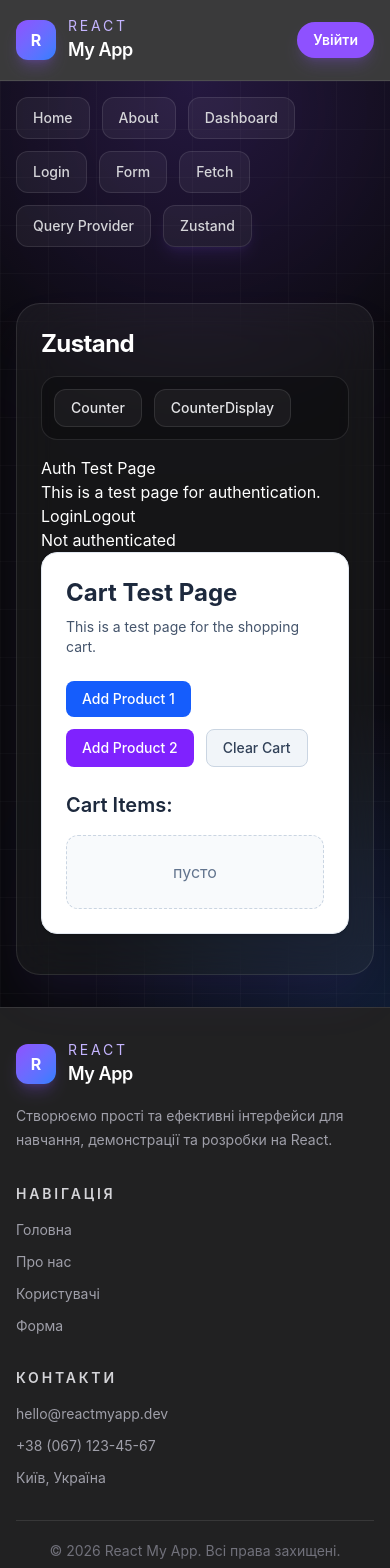
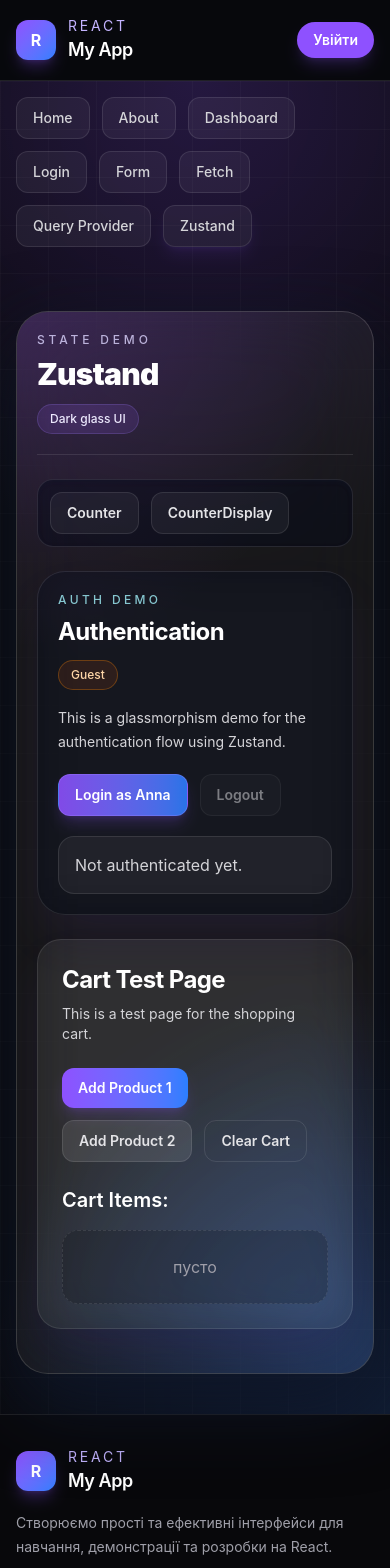
Before and after one commit to mazurokov/react-my-app, a React (Vite) app: page /zustand in a window 390 px wide. Shown: the top 1568 px of the page. Built offline with nearby package versions, Linux system fonts and the light colour scheme.

Commit message:
zustand: cart

```diff
--- a/src/pages/zustand/ZustandPage.jsx
+++ b/src/pages/zustand/ZustandPage.jsx
@@ -4,31 +4,50 @@ import CartTest from "@pages/zustand/children/CartTest/CartTest.jsx";
 
 function ZustandPage() {
   return (
-    <section className="mx-auto max-w-6xl px-4 py-8 text-white">
-      <div className="rounded-3xl border border-white/10 bg-white/5 p-6 shadow-2xl shadow-violet-500/10 backdrop-blur-xl">
-        <h2 className="mb-4 text-2xl font-bold tracking-tight">Zustand</h2>
-        <nav className="mb-4 flex flex-wrap gap-3 rounded-2xl border border-white/10 bg-zinc-950/40 p-3">
+    <section className="mx-auto max-w-6xl px-4 py-10 text-white">
+      <div className="relative overflow-hidden rounded-[32px] border border-white/15 bg-white/6 p-5 shadow-[0_30px_80px_rgba(15,23,42,0.9)] backdrop-blur-2xl sm:p-7">
+        <div className="absolute inset-0 bg-[radial-gradient(circle_at_top_left,_rgba(168,85,247,0.2),_transparent_30%),radial-gradient(circle_at_bottom_right,_rgba(59,130,246,0.18),_transparent_34%)]" />
+
+        <div className="relative">
+          <header className="mb-6 flex flex-col gap-3 border-b border-white/10 pb-5 sm:flex-row sm:items-center sm:justify-between">
+            <div>
+              <p className="mb-2 text-xs font-medium uppercase tracking-[0.32em] text-violet-200/80">
+                state demo
+              </p>
+              <h2 className="text-3xl font-black tracking-tight text-white">
+                Zustand
+              </h2>
+            </div>
+
+            <span className="inline-flex w-fit items-center rounded-full border border-violet-400/20 bg-violet-500/10 px-3 py-1.5 text-xs font-medium text-violet-100 backdrop-blur-xl">
+              Dark glass UI
+            </span>
+          </header>
+
+          <nav className="mb-6 flex flex-wrap gap-3 rounded-2xl border border-white/10 bg-slate-950/40 p-3 shadow-inner shadow-slate-900/30">
             <Link
-            className="inline-flex items-center justify-center rounded-xl border border-white/10 bg-white/5 px-4 py-2 text-sm font-medium text-zinc-200 transition hover:border-violet-400/50 hover:bg-violet-500/10 hover:text-white"
+              className="inline-flex items-center justify-center rounded-xl border border-white/10 bg-white/5 px-4 py-2.5 text-sm font-semibold text-zinc-200 transition hover:border-violet-400/40 hover:bg-violet-500/10 hover:text-white"
               to="counter"
             >
               Counter
             </Link>
 
             <Link
-            className="inline-flex items-center justify-center rounded-xl border border-white/10 bg-white/5 px-4 py-2 text-sm font-medium text-zinc-200 transition hover:border-violet-400/50 hover:bg-violet-500/10 hover:text-white"
+              className="inline-flex items-center justify-center rounded-xl border border-white/10 bg-white/5 px-4 py-2.5 text-sm font-semibold text-zinc-200 transition hover:border-violet-400/40 hover:bg-violet-500/10 hover:text-white"
               to="counter-display"
             >
               CounterDisplay
             </Link>
           </nav>
 
+          <div className="space-y-6">
             <AuthTest />
+            <CartTest />
+          </div>
 
-        <CartTest />
-
-        <div className="mt-4">
+          <div className="mt-6">
             <Outlet />
+          </div>
         </div>
       </div>
     </section>
--- a/src/pages/zustand/children/CartTest/CartTest.jsx
+++ b/src/pages/zustand/children/CartTest/CartTest.jsx
@@ -1,3 +1,4 @@
+import CommonButton from "@components/CommonButton/CommonButton.jsx";
 import cartStore from "@store/cartStore/cartStore.js";
 
 function CartTest() {
@@ -11,15 +12,16 @@ function CartTest() {
   const total = cart.reduce((sum, item) => sum + item.price * item.quantity, 0);
 
   return (
-    <div className="mx-auto max-w-2xl rounded-2xl border border-slate-200 bg-white p-6 shadow-sm">
-      <h1 className="mb-2 text-2xl font-bold text-slate-800">Cart Test Page</h1>
-      <p className="mb-6 text-sm text-slate-600">
+    <div className="mt-6 rounded-3xl border border-white/10 bg-white/5 p-6 shadow-2xl shadow-violet-500/10 backdrop-blur-xl">
+      <h1 className="mb-2 text-2xl font-bold tracking-tight text-white">
+        Cart Test Page
+      </h1>
+      <p className="mb-6 text-sm text-zinc-300">
         This is a test page for the shopping cart.
       </p>
 
       <div className="mb-6 flex flex-wrap gap-3">
-        <button
-          className="rounded-lg bg-blue-600 px-4 py-2 text-sm font-medium text-white transition hover:bg-blue-700"
+        <CommonButton
           onClick={() =>
             addItem({
               id: 1,
@@ -27,11 +29,12 @@ function CartTest() {
               price: 100,
             })
           }
+          type="button"
+          variant="primary"
         >
           Add Product 1
-        </button>
-        <button
-          className="rounded-lg bg-violet-600 px-4 py-2 text-sm font-medium text-white transition hover:bg-violet-700"
+        </CommonButton>
+        <CommonButton
           onClick={() =>
             addItem({
               id: 2,
@@ -39,18 +42,22 @@ function CartTest() {
               price: 200,
             })
           }
+          type="button"
+          variant="secondary"
         >
           Add Product 2
-        </button>
-        <button
-          className="rounded-lg border border-slate-300 bg-slate-100 px-4 py-2 text-sm font-medium text-slate-700 transition hover:bg-slate-200"
-          onClick={() => clearCart()}
+        </CommonButton>
+        <CommonButton
+          onClick={clearCart}
+          type="button"
+          variant="outline"
+          className="border-white/10 bg-transparent text-zinc-200 hover:bg-white/5"
         >
           Clear Cart
-        </button>
+        </CommonButton>
       </div>
 
-      <h2 className="mb-4 text-xl font-semibold text-slate-800">Cart Items:</h2>
+      <h2 className="mb-4 text-xl font-semibold text-white">Cart Items:</h2>
 
       <div className="space-y-3">
         {cart?.length ? (
@@ -58,45 +65,47 @@ function CartTest() {
             {cart.map((item) => (
               <div
                 key={item.id}
-                className="flex items-center justify-between gap-3 rounded-xl border border-slate-200 bg-slate-50 p-3"
+                className="flex items-center justify-between gap-3 rounded-2xl border border-white/10 bg-zinc-950/30 p-3"
               >
                 <div className="flex items-center gap-3">
-                  <span className="font-medium text-slate-800">
-                    {item.name}
-                  </span>
-                  <span className="text-sm text-slate-600">
+                  <span className="font-medium text-white">{item.name}</span>
+                  <span className="text-sm text-zinc-400">
                     Quantity: {item.quantity}
                   </span>
                 </div>
 
                 <div className="flex items-center gap-2">
                   <button
-                    className="h-8 w-8 rounded-md bg-slate-200 text-lg font-semibold text-slate-700 transition hover:bg-slate-300"
+                    className="h-8 w-8 rounded-lg border border-white/10 bg-white/5 text-lg font-semibold text-zinc-200 transition hover:bg-white/10"
                     onClick={() => incrementQuantity(item.id)}
+                    type="button"
                   >
                     +
                   </button>
                   <button
-                    className="h-8 w-8 rounded-md bg-slate-200 text-lg font-semibold text-slate-700 transition hover:bg-slate-300"
+                    className="h-8 w-8 rounded-lg border border-white/10 bg-white/5 text-lg font-semibold text-zinc-200 transition hover:bg-white/10"
                     onClick={() => decrementQuantity(item.id)}
+                    type="button"
                   >
                     -
                   </button>
-                  <button
-                    className="rounded-md bg-red-500 px-3 py-1.5 text-sm font-medium text-white transition hover:bg-red-600"
+                  <CommonButton
                     onClick={() => removeItem(item.id)}
+                    type="button"
+                    variant="danger"
+                    className="px-3 py-1.5"
                   >
                     Remove
-                  </button>
+                  </CommonButton>
                 </div>
               </div>
             ))}
-            <div className="mt-5 rounded-xl bg-slate-100 p-3 text-lg font-semibold text-slate-800">
+            <div className="mt-5 rounded-2xl border border-violet-400/20 bg-violet-500/10 p-3 text-lg font-semibold text-violet-100">
               Total: {total}
             </div>
           </>
         ) : (
-          <div className="rounded-xl border border-dashed border-slate-300 bg-slate-50 p-6 text-center text-slate-500">
+          <div className="rounded-2xl border border-dashed border-white/10 bg-zinc-950/20 p-6 text-center text-zinc-400">
             пусто
           </div>
         )}
--- a/src/pages/zustand/children/authTest/AuthTest.jsx
+++ b/src/pages/zustand/children/authTest/AuthTest.jsx
@@ -7,12 +7,35 @@ function AuthTest() {
   const logout = useAuth((state) => state.logout);
 
   return (
-    <div>
-      <h1>Auth Test Page</h1>
-      <p>This is a test page for authentication.</p>
+    <div className="rounded-[28px] border border-white/10 bg-slate-950/40 p-5 shadow-2xl shadow-violet-500/10 backdrop-blur-xl sm:p-6">
+      <div className="flex flex-col gap-3 sm:flex-row sm:items-center sm:justify-between">
+        <div>
+          <p className="text-xs font-medium uppercase tracking-[0.28em] text-cyan-200/80">
+            auth demo
+          </p>
+          <h1 className="mt-2 text-2xl font-bold tracking-tight text-white">
+            Authentication
+          </h1>
+        </div>
 
-      <div>
+        <span
+          className={`inline-flex w-fit items-center rounded-full border px-3 py-1.5 text-xs font-medium ${
+            isAuthenticated
+              ? "border-emerald-400/30 bg-emerald-500/10 text-emerald-200"
+              : "border-orange-400/30 bg-orange-500/10 text-orange-200"
+          }`}
+        >
+          {isAuthenticated ? "Authenticated" : "Guest"}
+        </span>
+      </div>
+
+      <p className="mt-4 text-sm leading-6 text-zinc-300">
+        This is a glassmorphism demo for the authentication flow using Zustand.
+      </p>
+
+      <div className="mt-5 flex flex-wrap gap-3">
         <button
+          className="rounded-xl border border-violet-400/30 bg-gradient-to-r from-violet-500/90 to-blue-500/90 px-4 py-2.5 text-sm font-semibold text-white shadow-lg shadow-violet-500/20 transition hover:brightness-110 disabled:cursor-not-allowed disabled:opacity-50"
           disabled={isAuthenticated}
           onClick={() =>
             login({
@@ -20,18 +43,28 @@ function AuthTest() {
               name: "Anna",
             })
           }
+          type="button"
         >
-          Login
+          Login as Anna
         </button>
 
-        <button disabled={!isAuthenticated} onClick={logout}>
+        <button
+          className="rounded-xl border border-white/10 bg-white/5 px-4 py-2.5 text-sm font-semibold text-zinc-200 transition hover:bg-white/10 disabled:cursor-not-allowed disabled:opacity-50"
+          disabled={!isAuthenticated}
+          onClick={logout}
+          type="button"
+        >
           Logout
         </button>
+      </div>
 
+      <div className="mt-5 rounded-2xl border border-white/10 bg-white/5 p-4">
         {isAuthenticated ? (
-          <p>Logged in as {user.name}</p>
+          <p className="text-base text-zinc-100">
+            Logged in as <span className="font-semibold text-violet-200">{user.name}</span>
+          </p>
         ) : (
-          <p>Not authenticated</p>
+          <p className="text-base text-zinc-300">Not authenticated yet.</p>
         )}
       </div>
     </div>
--- a/src/styles/index.sass
+++ b/src/styles/index.sass
@@ -17,8 +17,8 @@ html, body, #root
     flex: 1
 
 body
-  color: black
-  background-color: white
+  color: white
+  background: #020617
 
 .container
   width: 100%
--- a/src/styles/tailwind/tailwind.css
+++ b/src/styles/tailwind/tailwind.css
@@ -6,7 +6,11 @@
   }
 
   body {
-    @apply min-h-screen bg-slate-100 text-slate-900 antialiased;
+    @apply min-h-screen bg-slate-950 text-white antialiased;
+    background-image:
+      radial-gradient(circle at top, rgba(168, 85, 247, 0.18), transparent 28%),
+      radial-gradient(circle at bottom right, rgba(59, 130, 246, 0.18), transparent 22%),
+      linear-gradient(135deg, #020617 0%, #0f172a 35%, #111827 100%);
   }
 
   a {
```
Lines whose indentation alone changed are shown as unchanged.
